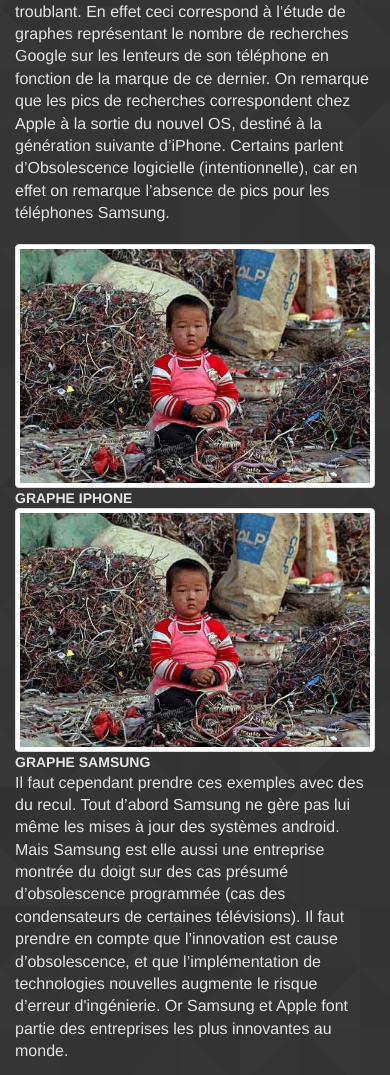
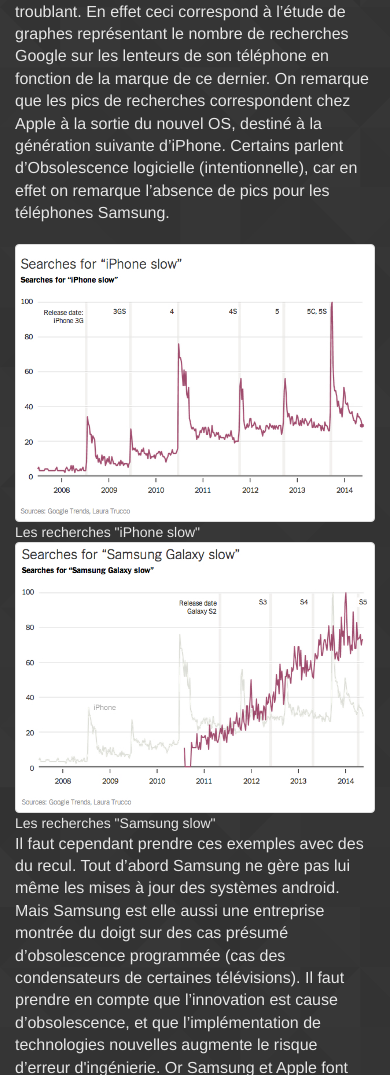
Before and after one commit to Entilore/Mono, a PHP site: page /exemples.php in a window 390 px wide. Shown: the part 2753-3828 px from the top of the page. Run offline with PHP 8.4, Linux system fonts and the light colour scheme; some libraries are stand-ins or nearby versions.

Commit message:
graphs for iphone slow added

```diff
--- a/Website/exemples.php
+++ b/Website/exemples.php
@@ -84,12 +84,12 @@
 
       <div class="row">
         <div class="col-md-6">
-          <img class="featurette-image img-responsive img-thumbnail" data-src="holder.js/500x500/auto" alt="Generic placeholder image" src="assets/guiyu.jpg">
-          <figcaption><strong>GRAPHE IPHONE</strong></figcaption>
+          <img class="featurette-image img-responsive img-thumbnail" data-src="holder.js/500x500/auto" alt="Generic placeholder image" src="assets/iphone-slow.jpg">
+          <figcaption>Les recherches "iPhone slow"</figcaption>
         </div>
         <div class="col-md-6">
-          <img class="featurette-image img-responsive img-thumbnail" data-src="holder.js/500x500/auto" alt="Generic placeholder image" src="assets/guiyu.jpg">
-          <figcaption><strong>GRAPHE SAMSUNG</strong></figcaption>
+          <img class="featurette-image img-responsive img-thumbnail" data-src="holder.js/500x500/auto" alt="Generic placeholder image" src="assets/samsung-slow.jpg">
+          <figcaption>Les recherches "Samsung slow"</figcaption>
         </div>
       </div>
 
```
Also changed, not shown: Website/assets/iphone-slow.jpg (added), Website/assets/samsung-slow.jpg (added).
